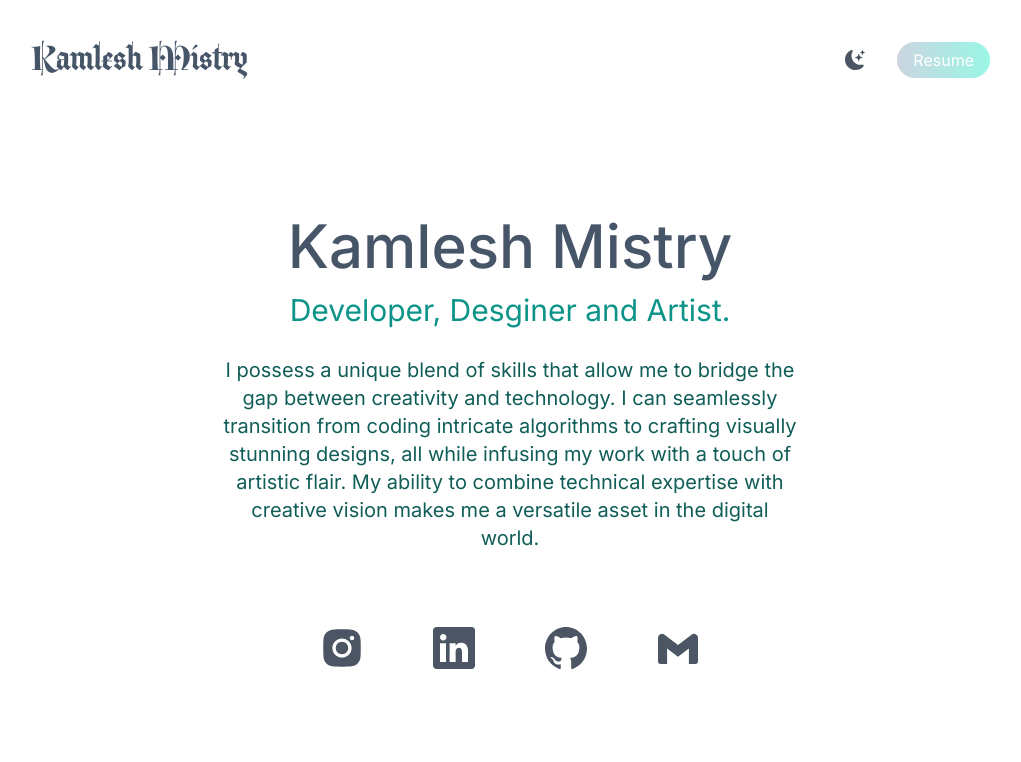
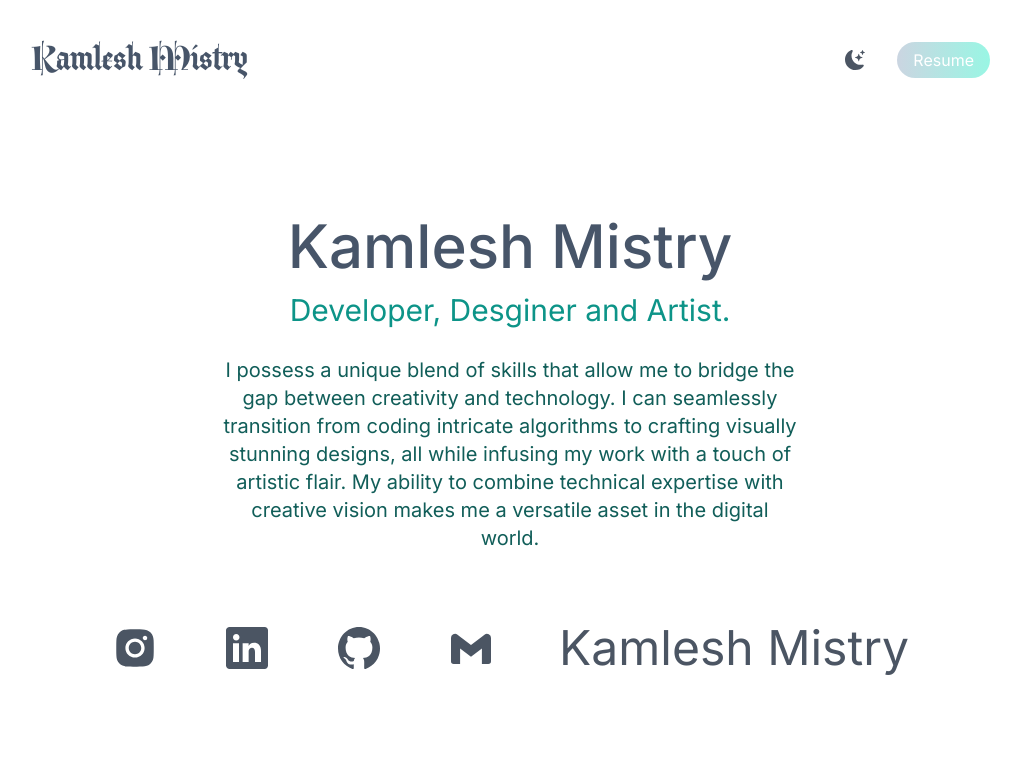
Before and after one commit to km-kurisu/km-kurisu.github.io, a Next.js app: page /react-portfolio/ in a window 1280 px wide. Shown: the top 762 px of the page, without its empty margins (130-1151 px from the left). Built offline with nearby package versions, Linux system fonts and the light colour scheme.

Commit message:
added badge

```diff
--- a/app/page.js
+++ b/app/page.js
@@ -45,6 +45,7 @@
             </ul>
           </nav>
           <div className="text-center p-10 ">
+          <script src="https://platform.linkedin.com/badges/js/profile.js" async defer type="text/javascript"></script>
             <h2 className="text-5xl py-2 text-slate-600 font-medium md:text-6xl dark:text-gray-50 ">
               Kamlesh Mistry
               </h2>
@@ -62,6 +63,7 @@
             <a href="https://www.linkedin.com/in/kamlesh-mistry-957895260" target="_blank"> <IoLogoLinkedin /></a>
            <a href="https://github.com/km-kurisu" target="_blank"> <IoLogoGithub /></a>
            <a href="mailto:kamleshkmistry33@gmail.com" target="_blank"> <BiLogoGmail /></a>
+           <div class="badge-base LI-profile-badge" data-locale="en_US" data-size="medium" data-theme="dark" data-type="VERTICAL" data-vanity="kamleshmistry02" data-version="v1"><a class="badge-base__link LI-simple-link" href="https://in.linkedin.com/in/kamleshmistry02?trk=profile-badge">Kamlesh Mistry</a></div>
           </div>
           <div className="relative mx-auto bg-gradient-to-b from-slate-500 rounded-full w-90 h-90 mt-20 mb-20 md:h-96 md:w-96 md:mb-40 ">
             <Image src={Design4}  layout="Fill" objectFit="cover"/>
```
